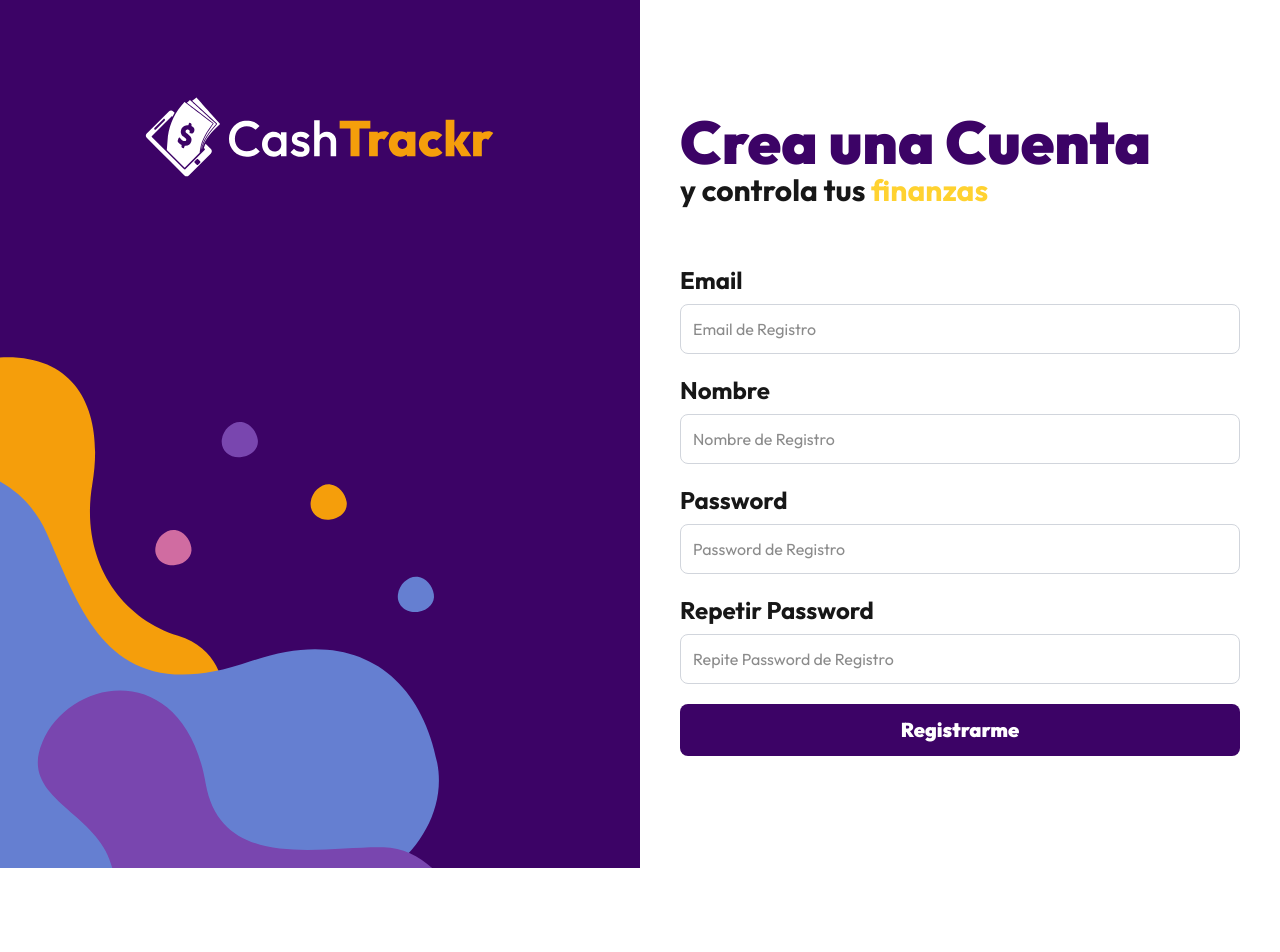
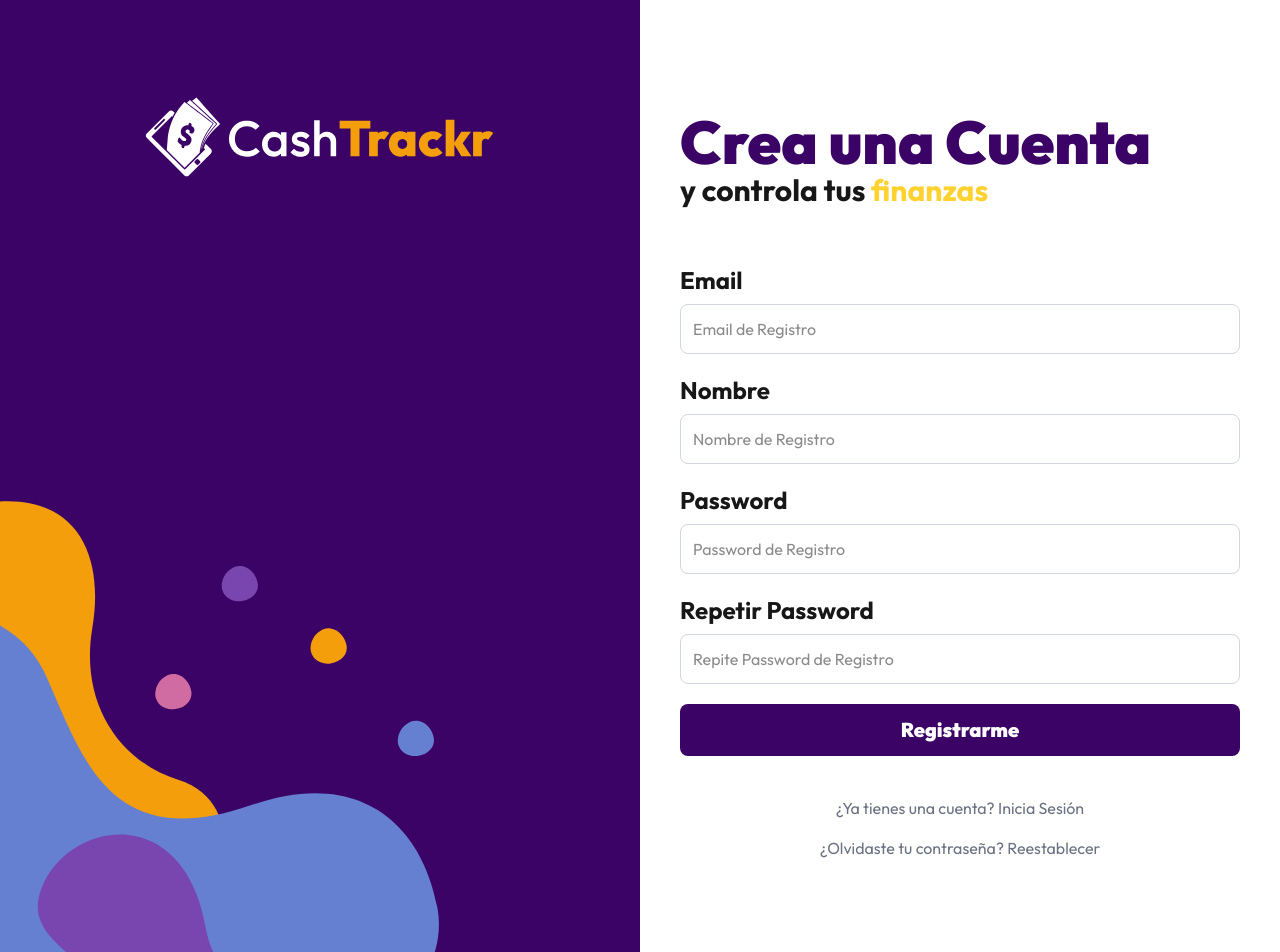
Before and after one commit to dvcode01/cashtrackr_frontend, a Next.js app: page /auth/register in a window 1280 px wide. Shown: the top 952 px of the page. Before the commit the page ends 868 px from the top, so only its background shows below. Built offline with nearby package versions, Linux system fonts and the light colour scheme.

Commit message:
feat: add navigation links

```diff
--- a/app/auth/forgot-password/page.tsx
+++ b/app/auth/forgot-password/page.tsx
@@ -1,3 +1,4 @@
+import Link from 'next/link';
 import ForgotPasswordForm from '@/components/auth/ForgotPasswordForm';
 import type { Metadata } from 'next';
 
@@ -13,6 +14,16 @@ export default function ForgotPasswordPage() {
         <p className="text-3xl font-bold">Aquí puedes <span className="text-amber-300">reestablecerla</span></p>
 
         <ForgotPasswordForm />
+
+        <nav className="my-10 flex flex-col space-y-4">
+          <Link href={'/auth/login'} className="text-gray-500 text-center hover:text-gray-300">
+            ¿Ya tienes una cuenta? Inicia Sesión
+          </Link>
+
+          <Link href={'/auth/register'} className="text-gray-500 text-center hover:text-gray-300">
+            ¿No tienes una cuenta? Crea una
+          </Link>
+        </nav>
     </>
   )
 }
--- a/app/auth/login/page.tsx
+++ b/app/auth/login/page.tsx
@@ -1,3 +1,4 @@
+import Link from 'next/link';
 import LoginForm from '@/components/auth/LoginForm';
 import type { Metadata } from 'next';
 
@@ -13,6 +14,16 @@ export default function LoginPage() {
         <p className="text-3xl font-bold">y controla tus <span className="text-amber-300">finanzas</span></p>
 
         <LoginForm />
+
+        <nav className="my-10 flex flex-col space-y-4">
+          <Link href={'/auth/register'} className="text-gray-500 text-center hover:text-gray-300">
+            ¿No tienes una cuenta? Crea una
+          </Link>
+
+          <Link href={'/auth/forgot-password'} className="text-gray-500 text-center hover:text-gray-300">
+            ¿Olvidaste tu contraseña? Reestablecer
+          </Link>
+        </nav>
     </>
   )
 }
--- a/app/auth/register/page.tsx
+++ b/app/auth/register/page.tsx
@@ -1,18 +1,29 @@
+import Link from "next/link";
 import RegisterForm from "@/components/auth/RegisterForm";
 import type { Metadata } from 'next';
 
 export const metadata: Metadata = {
-    title: 'Cashtrackr - Registro',
-    description: 'Registro de cashtrackr'
+  title: 'Cashtrackr - Registro',
+  description: 'Registro de cashtrackr'
 };
 
 export default function RegisterPage() {
   return (
     <>
-        <h1 className="font-black text-6xl text-purple-950">Crea una Cuenta</h1>
-        <p className="text-3xl font-bold">y controla tus <span className="text-amber-300">finanzas</span></p>
+      <h1 className="font-black text-6xl text-purple-950">Crea una Cuenta</h1>
+      <p className="text-3xl font-bold">y controla tus <span className="text-amber-300">finanzas</span></p>
 
-        <RegisterForm />
+      <RegisterForm />
+
+      <nav className="my-10 flex flex-col space-y-4">
+        <Link href={'/auth/login'} className="text-gray-500 text-center hover:text-gray-300">
+          ¿Ya tienes una cuenta? Inicia Sesión
+        </Link>
+
+        <Link href={'/auth/forgot-password'} className="text-gray-500 text-center hover:text-gray-300">
+          ¿Olvidaste tu contraseña? Reestablecer
+        </Link>
+      </nav>
     </>
   )
 }
```
